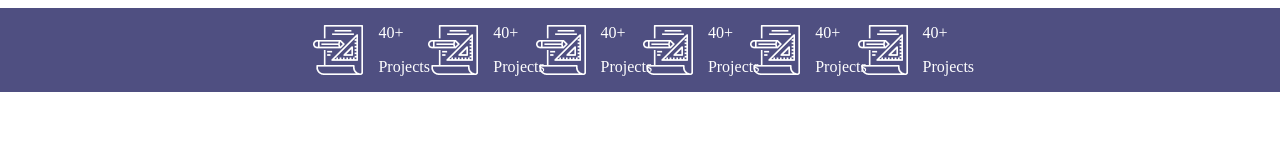
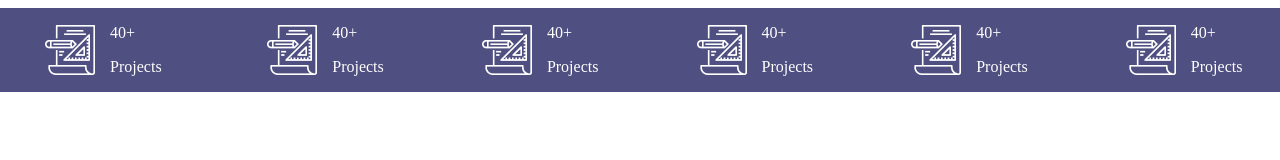
Before and after one commit to Andrey-streange41/Column-layout, a plain HTML site: page index.html in a window 1280 px wide. Drawn offline with Linux system fonts and the light colour scheme.

Commit message:
Add bootstrap column-maket version2

```diff
--- a/index.html
+++ b/index.html
@@ -11,42 +11,42 @@
 
 <section>
     <div class="row">
-      <div class="col-sm-6  col-md-1 flex-container_lvl1">
+      <div class="col-sm-6  col-md-2 flex-container_lvl1">
           <img src="images/Group (1).png" alt="images_alt1">
         <div class="flex-item-lvl1">
           <p>40+</p>
           <p>Projects</p>
         </div>
       </div>
-      <div class="col-sm-6 col-md-1 flex-container_lvl1"><div class="flex-item-lvl1">
+      <div class="col-sm-6 col-md-2 flex-container_lvl1"><div class="flex-item-lvl1">
           <img src="images/Group (1).png" alt="images_alt1">
         </div>
         <div class="flex-item-lvl1">
           <p>40+</p>
           <p>Projects</p>
         </div></div>
-      <div class="col-sm-6 col-md-1 flex-container_lvl1"><div class="flex-item-lvl1">
+      <div class="col-sm-6 col-md-2 flex-container_lvl1"><div class="flex-item-lvl1">
           <img src="images/Group (1).png" alt="images_alt1">
         </div>
         <div class="flex-item-lvl1">
           <p>40+</p>
           <p>Projects</p>
         </div></div>
-      <div class="col-sm-6 col-md-1 flex-container_lvl1"><div class="flex-item-lvl1">
+      <div class="col-sm-6 col-md-2 flex-container_lvl1"><div class="flex-item-lvl1">
           <img src="images/Group (1).png" alt="images_alt1">
         </div>
         <div class="flex-item-lvl1">
           <p>40+</p>
           <p>Projects</p>
         </div></div>
-      <div class="col-sm-6 col-md-1 flex-container_lvl1"><div class="flex-item-lvl1">
+      <div class="col-sm-6 col-md-2 flex-container_lvl1"><div class="flex-item-lvl1">
           <img src="images/Group (1).png" alt="images_alt1">
         </div>
         <div class="flex-item-lvl1">
           <p>40+</p>
           <p>Projects</p>
         </div></div>
-      <div class="col-sm-6 col-md-1 flex-container_lvl1"><div class="flex-item-lvl1">
+      <div class="col-sm-6 col-md-2 flex-container_lvl1"><div class="flex-item-lvl1">
           <img src="images/Group (1).png" alt="images_alt1">
         </div>
         <div class="flex-item-lvl1">
--- a/style.css
+++ b/style.css
@@ -8,20 +8,20 @@
 {
     background-color: rgb(79, 79, 129);
     display: flex;
-   justify-content: center;
+    justify-content: center;
+    align-items: center;
 }
 
 
 .flex-container_lvl1
 {
     display: flex;
-    justify-content: center;
     align-items: center;
-
+   justify-content: center;
 }
 
 .flex-item-lvl1
 {
-    margin-left: 15px;
+    padding-left:15px;
     color: white;
 }
```
